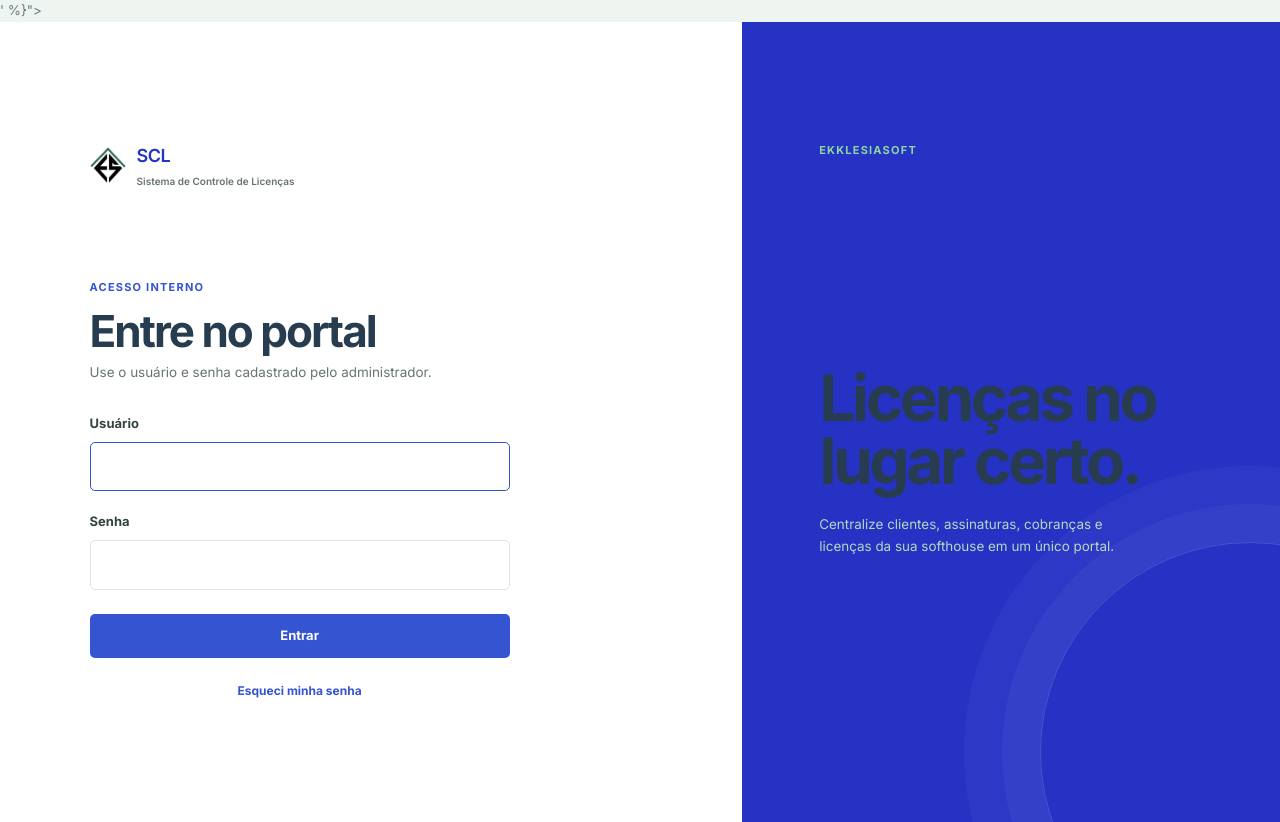
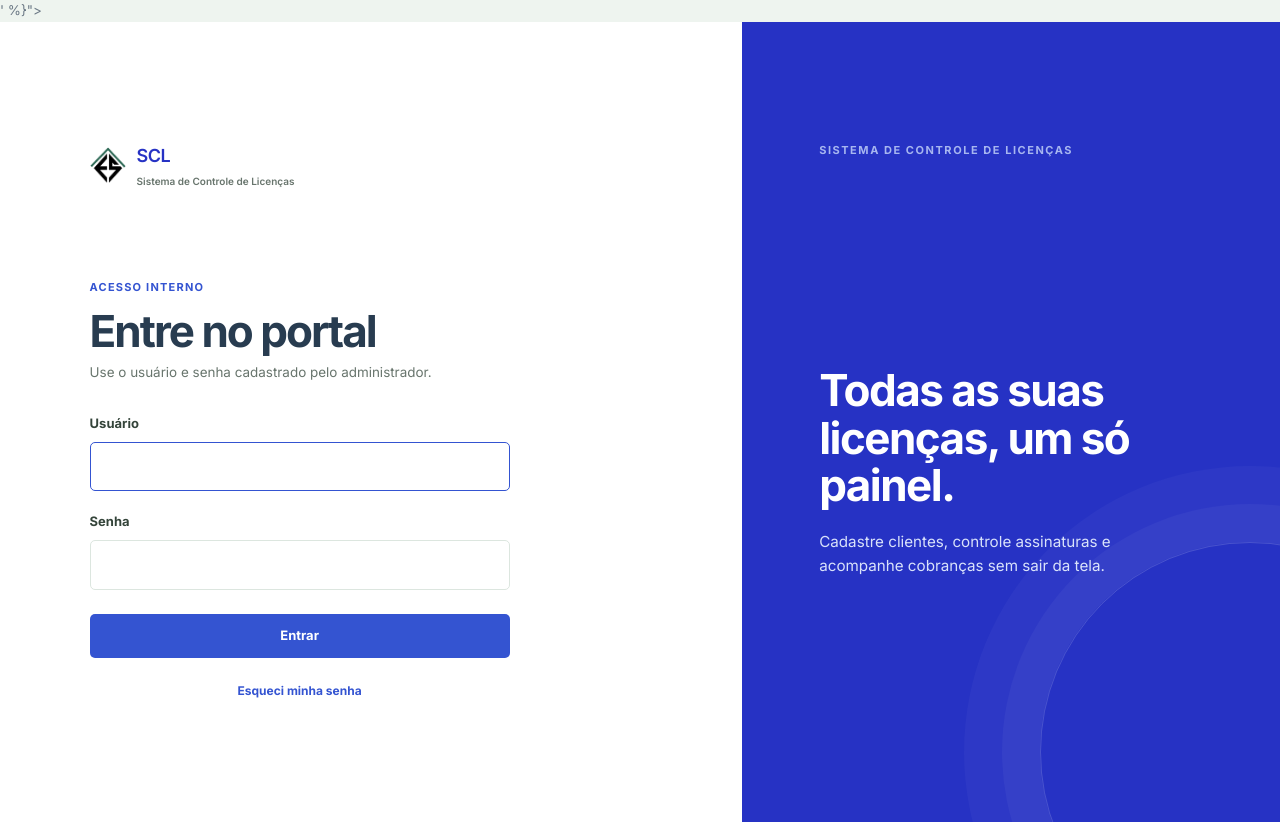
Before and after one commit to leandrosantoslss/scl, a Django app: page /login/?next=/licencas/clientes/novo/ in a window 1280 px wide. Run offline with Django 5.2, Linux system fonts and the light colour scheme; parts of the project's set-up code (start-up, migrations or seed data) failed here and were passed over; some libraries are stand-ins or nearby versions.

Commit message:
feat: refine auth aside copy and white typography on blue panel
- Replace slogan 'Licenças no lugar certo' (though used by
  controlelicenca) with original SCL copy: 'Todas as suas licenças,
  um só painel.' + description de clientes/assinaturas/cobranças.
- Aside typography: h2 now white, smaller clamped size (28-44), tighter
  line-height for dark bg legibility; kicker in pastel blue #a7b6f0;
  paragraph in #d9e2fa.
- Cache bumped portal.css v=2.

```diff
--- a/static/css/portal.css
+++ b/static/css/portal.css
@@ -20,10 +20,10 @@ button, input, select { font: inherit; }
 .auth-panel { padding: 42px clamp(24px, 7vw, 112px); display: flex; flex-direction: column; justify-content: center; background: #fff; }
 .auth-aside { padding: 15vh clamp(36px, 6vw, 100px); color: #e9f7ed; background: var(--forest); position: relative; overflow: hidden; }
 .auth-aside::after { content: ""; position: absolute; width: 420px; height: 420px; border: 1px solid rgba(255,255,255,.16); border-radius: 50%; right: -180px; bottom: -140px; box-shadow: 0 0 0 38px rgba(255,255,255,.04), 0 0 0 76px rgba(255,255,255,.03); }
-.auth-aside h2 { max-width: 380px; margin: 26vh 0 20px; font-size: clamp(36px, 5vw, 68px); line-height: .98; letter-spacing: -.055em; }
-.auth-aside p { max-width: 320px; color: #b6d7bf; line-height: 1.65; }
+.auth-aside h2 { max-width: 380px; margin: 26vh 0 20px; color: #fff; font-size: clamp(28px, 4vw, 44px); line-height: 1.08; letter-spacing: -.035em; font-weight: 700; }
+.auth-aside p { max-width: 320px; color: #d9e2fa; line-height: 1.6; font-size: .95rem; }
 .aside-kicker, .eyebrow, .topbar-kicker, .nav-label, .data-label { display: block; color: var(--leaf); font-size: 11px; font-weight: 700; letter-spacing: .11em; text-transform: uppercase; }
-.auth-aside .aside-kicker { color: #8ed5a1; }
+.auth-aside .aside-kicker { color: #a7b6f0; letter-spacing: .14em; }
 .brand-mark { display: inline-flex; align-items: center; gap: 11px; width: fit-content; color: var(--forest); }
 .brand-mark strong { display: block; font-size: 18px; letter-spacing: -.03em; }
 .brand-mark small { display: block; color: var(--muted); font-size: 10px; margin-top: 2px; }
--- a/templates/base_auth.html
+++ b/templates/base_auth.html
@@ -3,7 +3,7 @@
 
 {% block body_class %}auth-body{% endblock %}
 {% block extra_css %}
-    <link rel="stylesheet" href="{% static 'css/portal.css' %}?v=1">
+    <link rel="stylesheet" href="{% static 'css/portal.css' %}?v=2">
 {% endblock %}
 {% block body %}
 <main class="auth-layout">
@@ -15,9 +15,9 @@
         {% block auth_content %}{% endblock %}
     </section>
     <aside class="auth-aside" aria-label="Informações do produto">
-        <span class="aside-kicker">EkklesiaSoft</span>
-        <h2>Licenças no lugar certo.</h2>
-        <p>Centralize clientes, assinaturas, cobranças e licenças da sua softhouse em um único portal.</p>
+        <span class="aside-kicker">Sistema de Controle de Licenças</span>
+        <h2>Todas as suas licenças, um só painel.</h2>
+        <p>Cadastre clientes, controle assinaturas e acompanhe cobranças sem sair da tela.</p>
     </aside>
 </main>
 {% endblock %}
```
